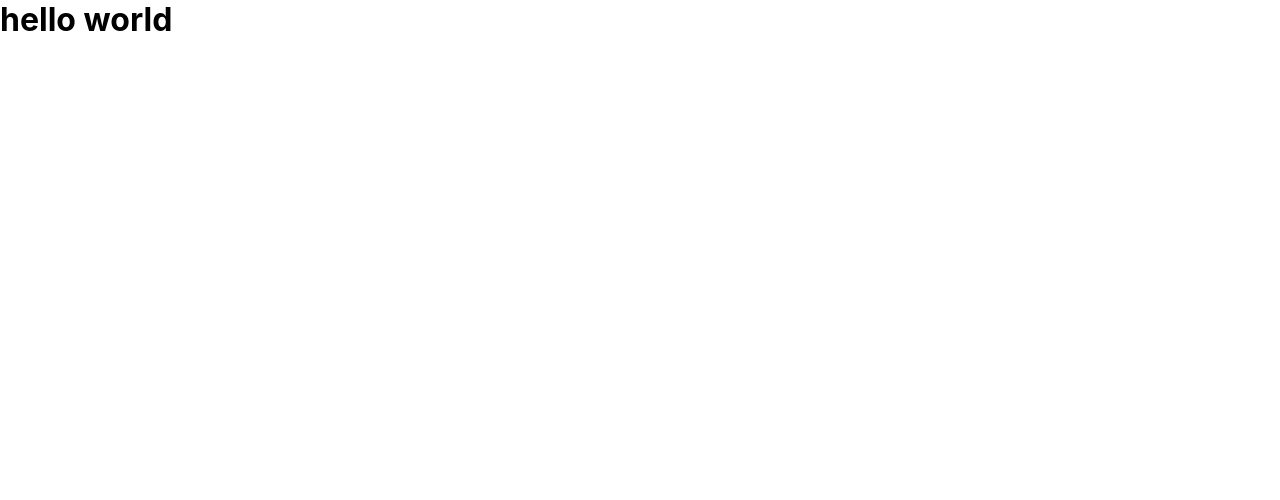
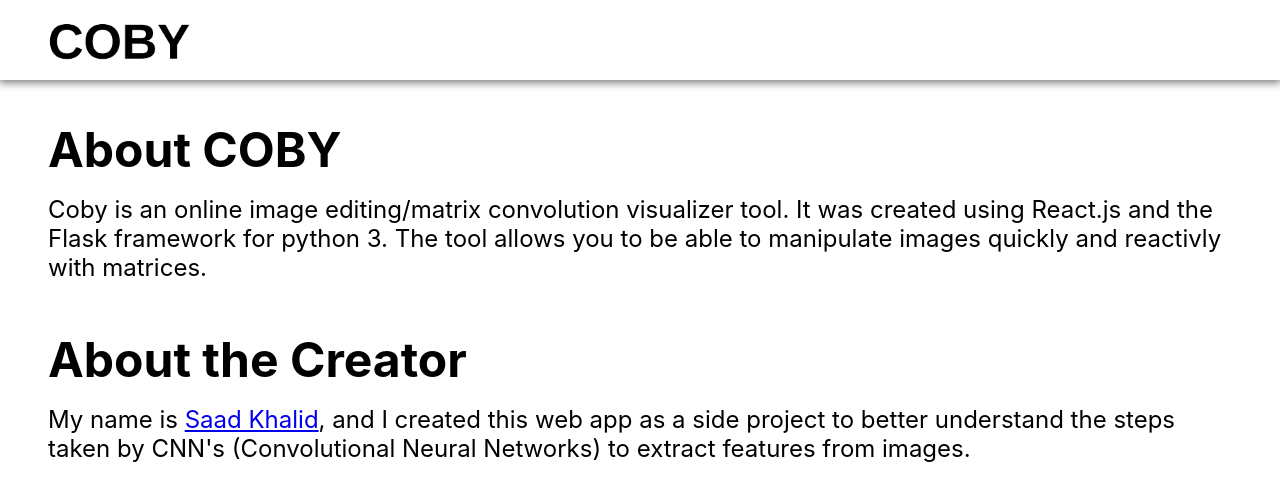
Before and after one commit to Saadkhalid913/coby, a React (Create React App) app in the folder coby-frontend/: page /about in a window 1280 px wide. Shown: the top 500 px of the page. Built offline with nearby package versions, Linux system fonts and the light colour scheme.

Commit message:
Added about page and did some refactoring

```diff
--- a/coby-frontend/src/components/Aboutpage.jsx
+++ b/coby-frontend/src/components/Aboutpage.jsx
@@ -1,7 +1,31 @@
 import React from 'react'
+import Navbar from "./Navbar"
+import "../index.css"
+const Aboutpage = () => {
+    return (
+      <React.Fragment>
+            <Navbar />
+            <div className="main-content">
+                <div className="about-section">
+                    <h2 className = "about-page-heading">About COBY</h2>
+                    <p className = "about-page-paragraph">
+                        Coby is an online image editing/matrix convolution visualizer tool. It was
+                        created using React.js and the Flask framework for python 3. The tool allows
+                        you to be able to manipulate images quickly and reactivly with matrices.
+                    </p>
+                </div>
+                <div className="creator-section">
+                <h2 className = "about-page-heading">About the Creator</h2>
+                <p className="about-page-paragraph">
+                    My name is <a target = "_blank" rel="noreferrer" href="http://saadkhalid.ca">Saad Khalid</a>,
+                    and I created this web app as a side project to better understand the steps taken
+                    by CNN's (Convolutional Neural Networks) to extract features from images.
+                </p>
+                </div>
+            </div>
+      </React.Fragment>
 
-const Aboutpage = () => {
-    return <h1>hello world</h1>
+    )
 }
 
 export default Aboutpage
--- a/coby-frontend/src/index.css
+++ b/coby-frontend/src/index.css
@@ -155,10 +155,11 @@
 
 .navbar {
   background-color: white;
-  height: 10%;
+  height: 10vh;
   width: 100%;
-  box-shadow: 0 2px 4px 1px grey;
+  box-shadow: 0 2px 8px 1px grey;
   padding-left: 3rem;
+  position: fixed;
 }
 
 .navbar-list {
@@ -190,13 +191,14 @@
 }
 
 .intro-page {
+  margin-top: 10vh;
+  background-image: url("./components/mainbackground.jpeg");
   width: 100%;
   height: 100%;
   display:flex;
   flex-direction: row;
   align-items: center;
   justify-content: space-between;
-  background-image: url("./components/mainbackground.jpeg");
 }
 
 
@@ -205,10 +207,32 @@
   font-size: 5rem;
   width: 90%;
   color:white;
-
   vertical-align: center;
   text-align: center;
   display:flex;
   align-items: center;
   justify-content: center;
 }
+
+.main-content {
+  padding: 3rem;
+  padding-top: 15vh;
+  height: 100vh;
+  width: 100%;
+}
+
+.main-content > div {
+  margin-bottom: 3rem;
+  text-align: left;
+  width: 100%;
+
+}
+.about-page-heading{
+  font-size: 3rem;
+  margin-bottom :1rem
+}
+
+.about-page-paragraph {
+  white-space: pre-wrap;
+  font-size: 1.5rem;
+}
```
